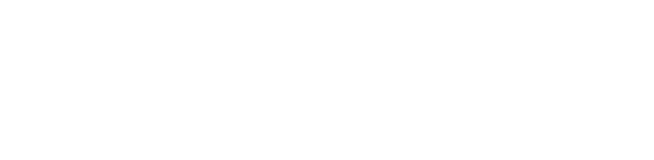
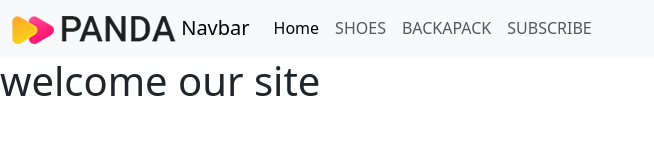
Before and after one commit to Prakash-Saha10/e-commerce, a plain HTML site: page index.html in a window 1280 px wide. Shown: the whole page, without its empty margins (0-654 px from the left). Drawn offline with nearby package versions, Linux system fonts and the light colour scheme.

Commit message:
new code added

```diff
--- a/index.html
+++ b/index.html
@@ -4,9 +4,39 @@
     <meta charset="UTF-8">
     <meta name="viewport" content="width=device-width, initial-scale=1.0">
     <title> E-commerce</title>
+    <link href="https://cdn.jsdelivr.net/npm/bootstrap@5.3.1/dist/css/bootstrap.min.css" rel="stylesheet" integrity="sha384-4bw+/aepP/YC94hEpVNVgiZdgIC5+VKNBQNGCHeKRQN+PtmoHDEXuppvnDJzQIu9" crossorigin="anonymous">
     <link rel ="stylesheet" href="style.css">
+
 </head>
 <body>
+    <nav class="navbar navbar-expand-lg bg-body-tertiary">
+        <div class="container-fluid">
+          <a class="navbar-brand" href="#">
+            <img src="e-commerce/logo.png" alt="">
+            Navbar</a>
+          <button class="navbar-toggler" type="button" data-bs-toggle="collapse" data-bs-target="#navbarNavAltMarkup" aria-controls="navbarNavAltMarkup" aria-expanded="false" aria-label="Toggle navigation">
+            <span class="navbar-toggler-icon"></span>
+          </button>
+          <div class="collapse navbar-collapse" id="navbarNavAltMarkup">
+            <div class="navbar-nav">
+              <a class="nav-link active" aria-current="page" href="#">Home</a>
+              <a class="nav-link" href="#shoes">SHOES</a>
+              <a class="nav-link" href="#backpack">BACKAPACK</a>
+              <a class="nav-link" href="#SUBSCRIBE">SUBSCRIBE</a>
+            </div>
+          </div>
+        </div>
+      </nav>
+     <h1>welcome our site</h1>
+
+
+
+
+
+
+
+    <script src="https://cdn.jsdelivr.net/npm/@popperjs/core@2.11.8/dist/umd/popper.min.js" integrity="sha384-I7E8VVD/ismYTF4hNIPjVp/Zjvgyol6VFvRkX/vR+Vc4jQkC+hVqc2pM8ODewa9r" crossorigin="anonymous"></script>
+    <script src="https://cdn.jsdelivr.net/npm/bootstrap@5.3.1/dist/js/bootstrap.min.js" integrity="sha384-Rx+T1VzGupg4BHQYs2gCW9It+akI2MM/mndMCy36UVfodzcJcF0GGLxZIzObiEfa" crossorigin="anonymous"></script>
 
 </body>
 </html>
```
